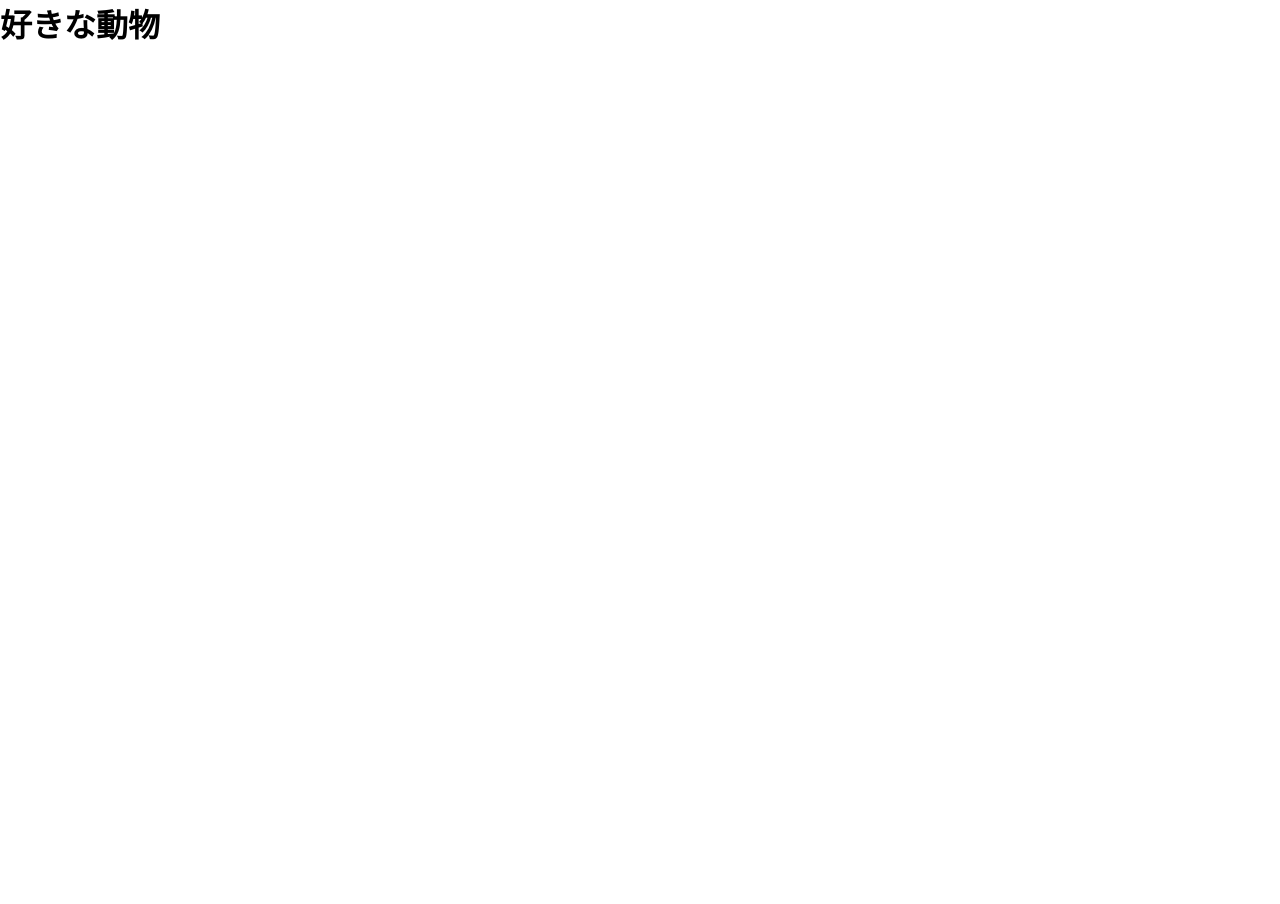
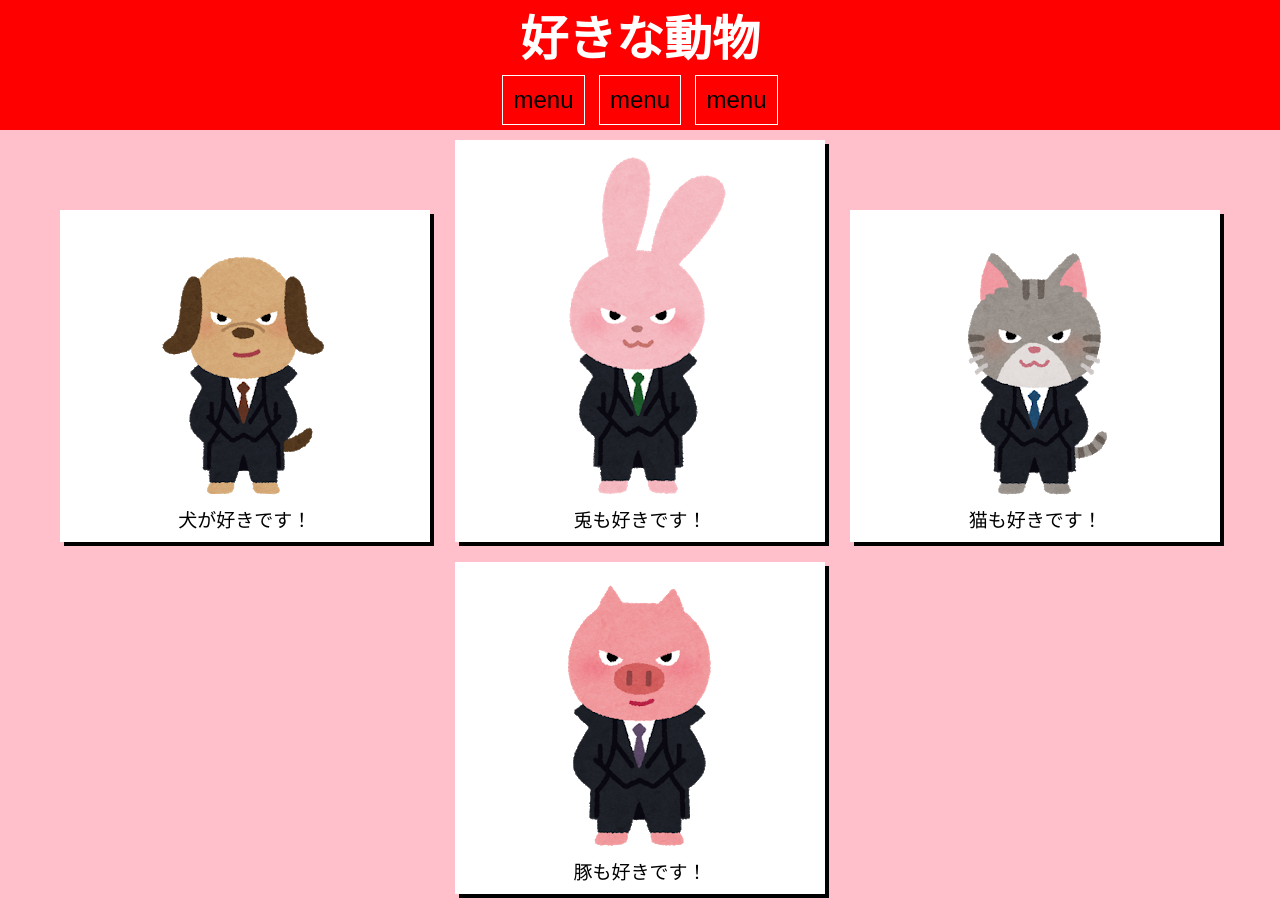
Before and after one commit to atsushiVBZ/lesson2, a plain HTML site: page index.html in a window 1280 px wide. Before the commit the page ends 800 px from the top, so only its background shows below. Drawn offline with Linux system fonts and the light colour scheme.

Commit message:
lesson2 2409301727

```diff
--- a/css/style.css
+++ b/css/style.css
@@ -2,3 +2,57 @@
     margin:0;
     padding:0;
 }
+
+header{
+    background-color: red;
+    text-align: center;
+}
+
+body{
+    font-family: Meiryo, "ヒラギノ角ゴ Pro W3", sans-serif;
+}
+
+header{
+    background-color: red;
+    text-align: center;
+}
+
+h1{
+    color: white;
+    font-size: 48px;
+}
+
+li{
+    font-size: 24px;
+    display: inline-block;
+    padding: 10px;
+    margin: 5px;
+    border: solid 1px #fff;
+    color: black;
+}
+
+main{
+    text-align: center;
+    font-size: 19px;
+    display: block;
+    background-color: #ffc0cb;
+}
+
+/* section{
+    unicode-bidi: isolate;
+} */
+
+.box{
+    display: inline-block;
+    width: 350px;
+    /* height: 400px; */
+    margin: 10px;
+    padding: 10px;
+    background-color: #fff;
+    box-shadow: 4px 4px;
+}
+
+.img{
+    overflow-clip-margin: content-box;
+    overflow: clip;
+}
--- a/index.html
+++ b/index.html
@@ -7,7 +7,33 @@
 </head>
 
 <body>
-    <h1>好きな動物</h1>
-    <ul></ul>
+    <header>
+        <h1>好きな動物</h1>
+        <nav>
+            <ul>
+                <li>menu</li>
+                <li>menu</li>
+                <li>menu</li>
+            </ul>
+        </nav>
+    </header>
+    <main>
+        <section class="box">
+            <img src="img/dog.png" alt="スーツを着た犬のイラスト">
+            <p>犬が好きです！</p>
+        </section>
+        <section class="box">
+            <img src="img/rabbit.png" alt="スーツを着たうさぎのイラスト">
+            <p>兎も好きです！</p>
+        </section>
+        <section class="box">
+            <img src="img/cat.png" alt="スーツを着た猫のイラスト">
+            <p>猫も好きです！</p>
+        </section>
+        <section class="box">
+            <img src="img/pig.png" alt="スーツを着た豚のイラスト">
+            <p>豚も好きです！</p>
+        </section>
+    </main>
 </body>
 </html>
```
Also changed, not shown: img/cat.png (added), img/dog.png (added), img/pig.png (added), img/rabbit.png (added).
